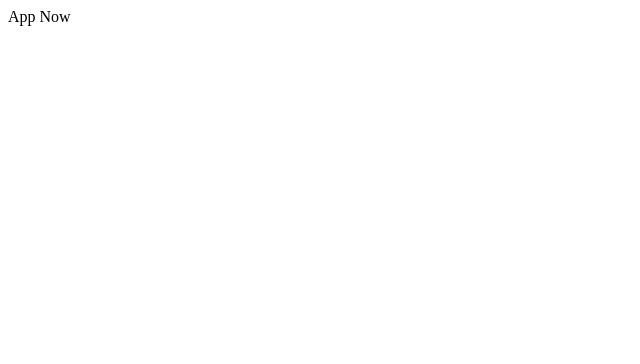
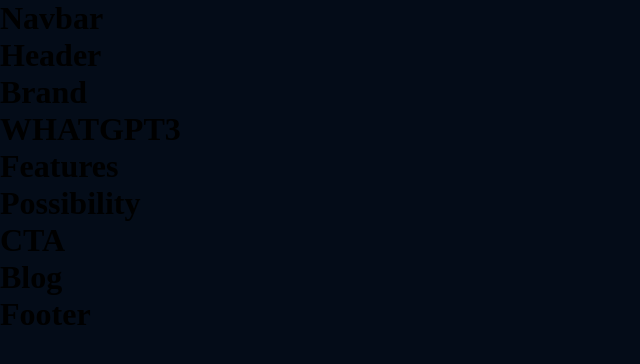
Before and after one commit to lawweiliang/aiwebsite, a React (Create React App) app: page / in a window 1280 px wide. Shown: the top 364 px of the page, without its empty margins (0-640 px from the left). Built offline with nearby package versions, Linux system fonts and the light colour scheme.

Commit message:
add app.css and index.css

```diff
--- a/src/App.js
+++ b/src/App.js
@@ -1,11 +1,23 @@
 import React from 'react';
 
+import { Footer, Blog, Possibility, Features, WHATGPT3, Header } from './containers';
 import { CTA, Brand, Navbar } from './components';
+import './app.css';
 
 const App = () => {
   return (
-    <div>
-      <div>App Now</div>
+    <div className='App'>
+      <div className='gradient__bg'>
+        <Navbar />
+        <Header />
+      </div>
+      <Brand />
+      <WHATGPT3 />
+      <Features />
+      <Possibility />
+      <CTA />
+      <Blog />
+      <Footer />
     </div>
   );
 };
--- /dev/null
+++ b/src/app.css
@@ -0,0 +1,10 @@
+* {
+  box-sizing: border-box;
+  padding: 0;
+  margin: 0;
+  scroll-behavior: smooth;
+}
+
+body {
+  background: var(--color-bg);
+}
--- a/src/components/navbar/Navbar.jsx
+++ b/src/components/navbar/Navbar.jsx
@@ -1,12 +1,12 @@
 import React from 'react';
 import './navbar.css';
 
-function Nabbar() {
+function Navbar() {
   return (
     <div>
-      <h1>Nabbar</h1>
+      <h1>Navbar</h1>
     </div>
   );
 }
 
-export default Nabbar;
+export default Navbar;
--- /dev/null
+++ b/src/containers/index.js
@@ -0,0 +1,6 @@
+export { default as Blog } from './blog/Blog';
+export { default as Features } from './features/Features';
+export { default as Footer } from './footer/Footer';
+export { default as Header } from './header/Header';
+export { default as Possibility } from './possibility/Possibility';
+export { default as WHATGPT3 } from './whatGPT3/WHATGPT3';
--- /dev/null
+++ b/src/index.css
@@ -0,0 +1,14 @@
+@import url('https://fonts.googleapis.com/css2?family=Manrope:wght@200;300;400;500;600;700;800&display=swap');
+
+:root {
+  --font-family: 'Manrope', sans-serif;
+
+  --gradient-text: linear-gradient(89.97deg, #ae67fa 1.84%, #f49867 102.67%);
+  --gradient-bar: linear-gradient(103.22deg, #ae67fa -13.86%, #f49867 99.55%);
+
+  --color-bg: #040c18;
+  --color-footer: #031b34;
+  --color-blog: #042c54;
+  --color-text: #81afdd;
+  --color-subtext: #ff8a71;
+}
--- a/src/index.js
+++ b/src/index.js
@@ -2,5 +2,6 @@
 import ReactDOM from 'react-dom';
 
 import App from './App';
+import './index.css';
 
 ReactDOM.render(<App />, document.getElementById('root'));
```
